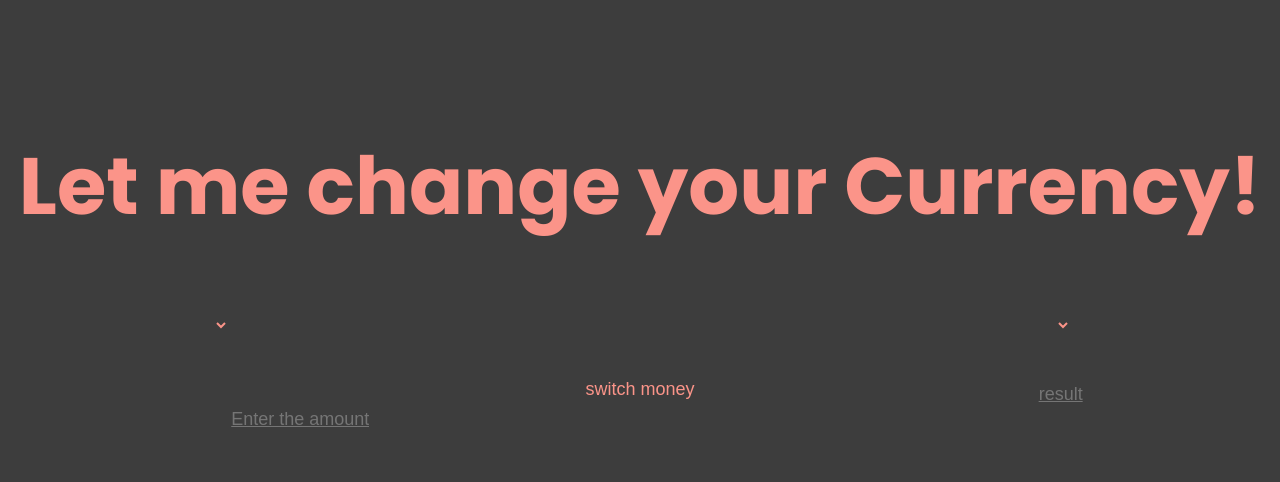
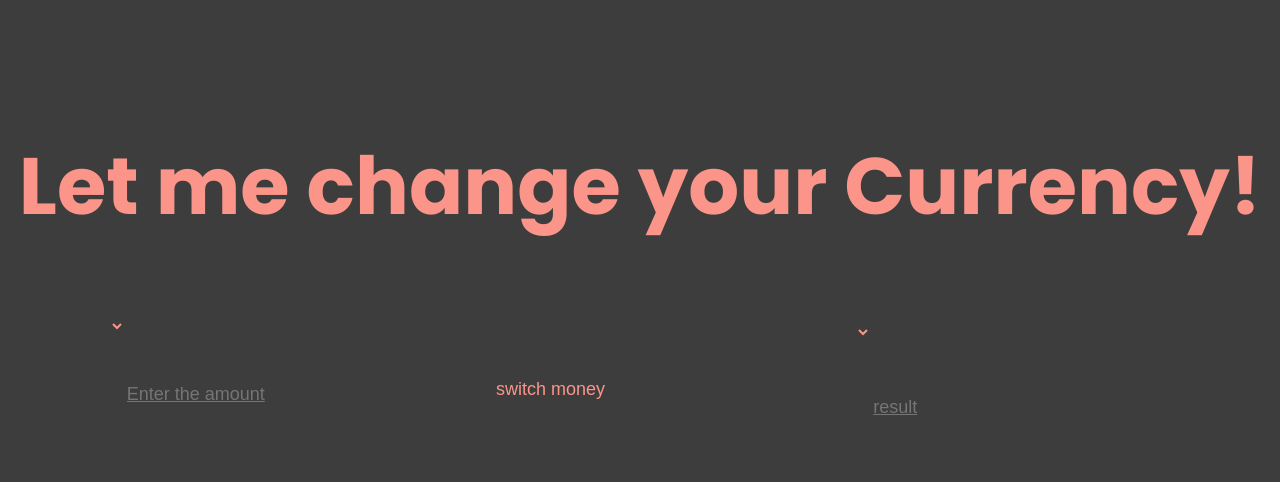
Before and after one commit to dt009715/3WA, a plain HTML site: page index.html in a window 1280 px wide. Drawn offline with Linux system fonts and the light colour scheme; no server answers.

Commit message:
Update style.css

```diff
--- a/style.css
+++ b/style.css
@@ -16,14 +16,23 @@ body {
 
 .convert1, .convert2 {
   margin: 2%;
-  /*border-bottom: #FB9489 1px solid;*/
+
 }
-
+.convert1{
+  display: grid;
+  grid-template-areas: " firstSearch firstFlag";
+  justify-content: right;
+}
+.convert2{
+  display: grid;
+  grid-template-areas: " secondSearch secondFlag";
+  justify-content: left;
+}
 #flag1{
-  display: grid;
+  width: 30%;
 }
 #flag2{
-  display: grid;
+  width: 30%;
 }
 input  {
   height: 100px;
@@ -33,11 +42,11 @@ input  {
   background: none;
   color: #FB9489;
   font-size: 18px;
-  text-align: center;
+  text-align: left;
 
 }
 .convert1 > ::placeholder{
-  text-align: right;
+  text-align: left;
   text-decoration: underline;
 }
 .convert2 > ::placeholder{
```
